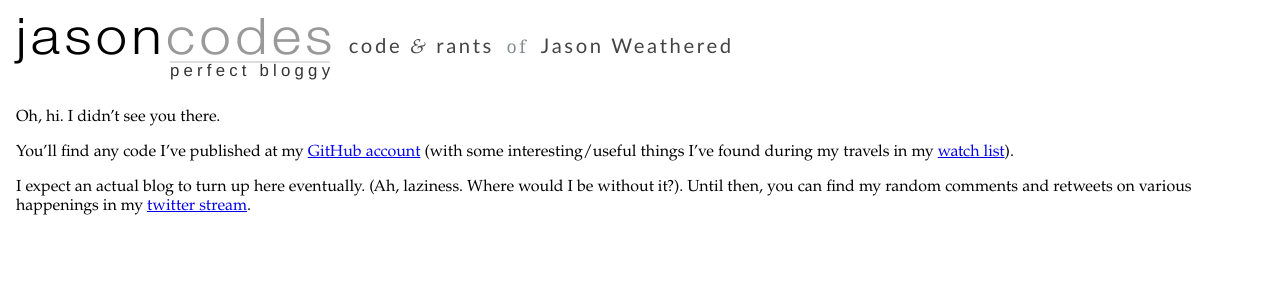
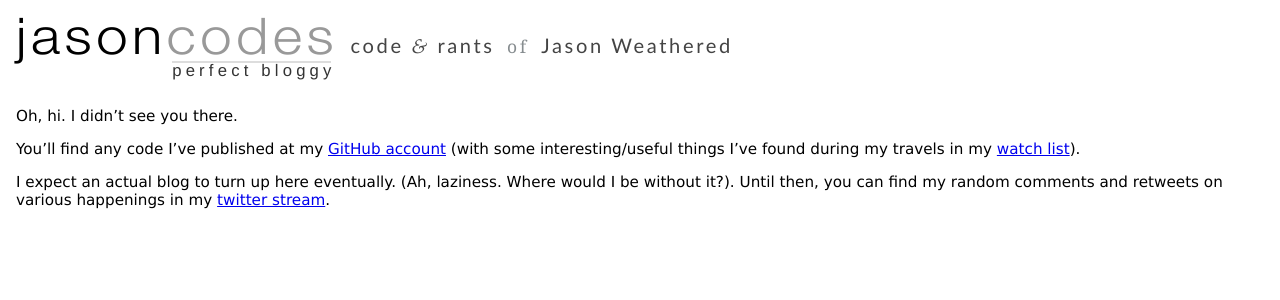
Before and after one commit to jasoncodes/jasoncodes.com, a Jekyll site: the page built from index.markdown, in a window 1280 px wide. Shown: the top 300 px of the page. Built offline with Jekyll 4.4.1, drawn with Linux system fonts in a browser that asks for light colours; nearby versions of some CDN libraries; Markdown is read by kramdown in place of the engine named in the settings.

Commit message:
sans-serif'd!

```diff
--- a/stylesheets/screen.css
+++ b/stylesheets/screen.css
@@ -9,7 +9,8 @@ body
 {
 	background: white;
 	color: black;
-	font-family: Palatino, Georgia, 'Times New Roman', Times, serif;
+	font-family: 'Lucida Grande', 'Helvetica Neue', Helvetica, Arial, sans-serif;
+	font-size: 95%;
 	margin: 8px 16px;
 }
 
@@ -37,7 +38,7 @@ body > header > hgroup h1
 	-moz-transform: scale(1.0, 0.9);
 	transform: scale(1.0, 0.9);
 	font-weight: 200;
-	font-size: 3.5em;
+	font-size: 3.70em;
 	text-transform: lowercase;
 	line-height: 0.95em;
 	letter-spacing: 0.08em;
@@ -55,7 +56,7 @@ body > header > hgroup h2
 	margin: 0;
 	font-family: "Helvetica Neue", "Helvetica", "Arial", sans-serif;
 	font-weight: 300;
-	font-size: 1.05em;
+	font-size: 1.10em;
 	color: #333;
 	letter-spacing: 0.25em;
 	text-transform: lowercase;
@@ -78,7 +79,7 @@ body > header > aside
 	position: relative;
 	top: -0.15em;
 	font-family: Georgia;
-	font-size: 1.1em;
+	font-size: 1.15em;
 	letter-spacing: 0.15em;
 	word-spacing: 0.3em;
 	color: #868c8f;
```
